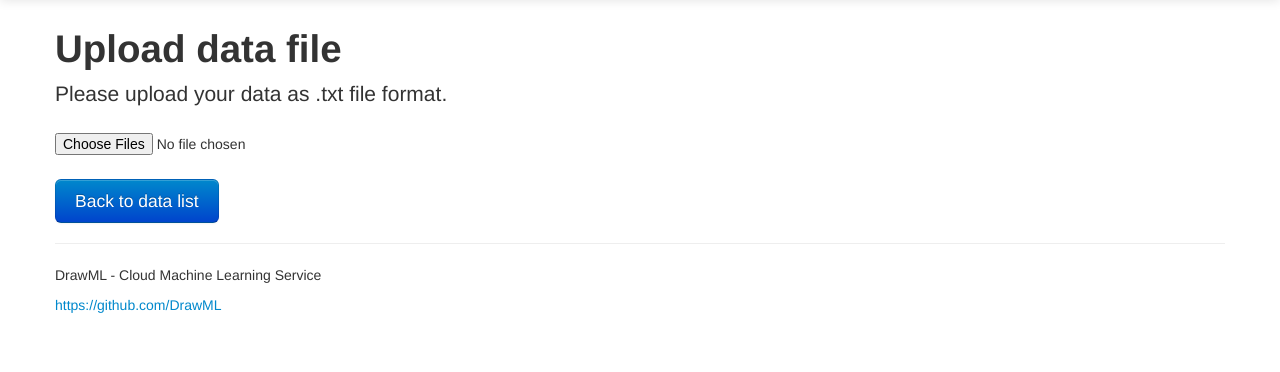
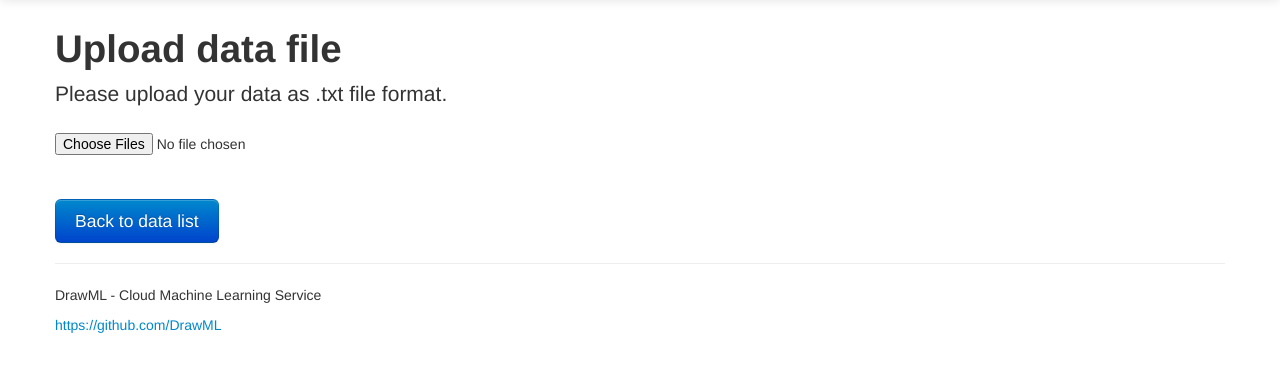
Before and after one commit to DrawML/was-flask, a Flask app: template app/templates/data/upload.html in a window 1280 px wide. Shown: the part 41-413 px from the top of the page. Run offline with Flask 2, Linux system fonts and the light colour scheme; the template is opened without the code that fills it, so the values that code supplies are empty; parts of the project's set-up code (start-up, migrations or seed data) failed here and were passed over; some libraries are stand-ins or nearby versions.

Commit message:
Debug for upload UI

```diff
--- a/app/templates/data/upload.html
+++ b/app/templates/data/upload.html
@@ -11,7 +11,7 @@
 </div>
 
 <input id="fileupload" type="file" accept=".txt" name="file" data-url="/data/" multiple>
-    <div id="message"></div>
+    <div id="message" style="margin-top: 20px;"></div>
     <a href="{{ url_for('data.get_all') }}" class="btn btn-large btn-primary" style="margin-top: 20px;">Back to data list</a>
 
 <script src="//ajax.googleapis.com/ajax/libs/jquery/1.9.1/jquery.min.js"></script>
@@ -37,6 +37,8 @@
             $("#file_name").text(data.files[0].name);
         })
         .on('fileuploadfail', function (e, data) {
+            console.log(e);
+            console.log(data);
             $.ajax({
                 url: data.id,
                 dataType: 'json',
```
